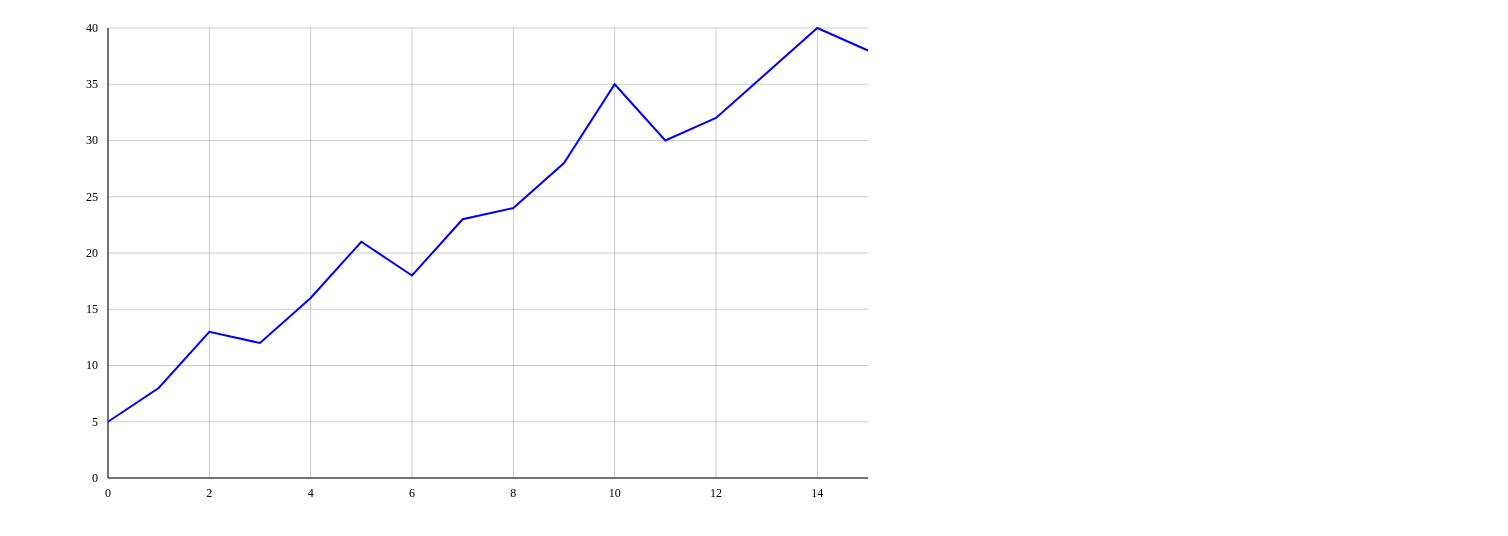
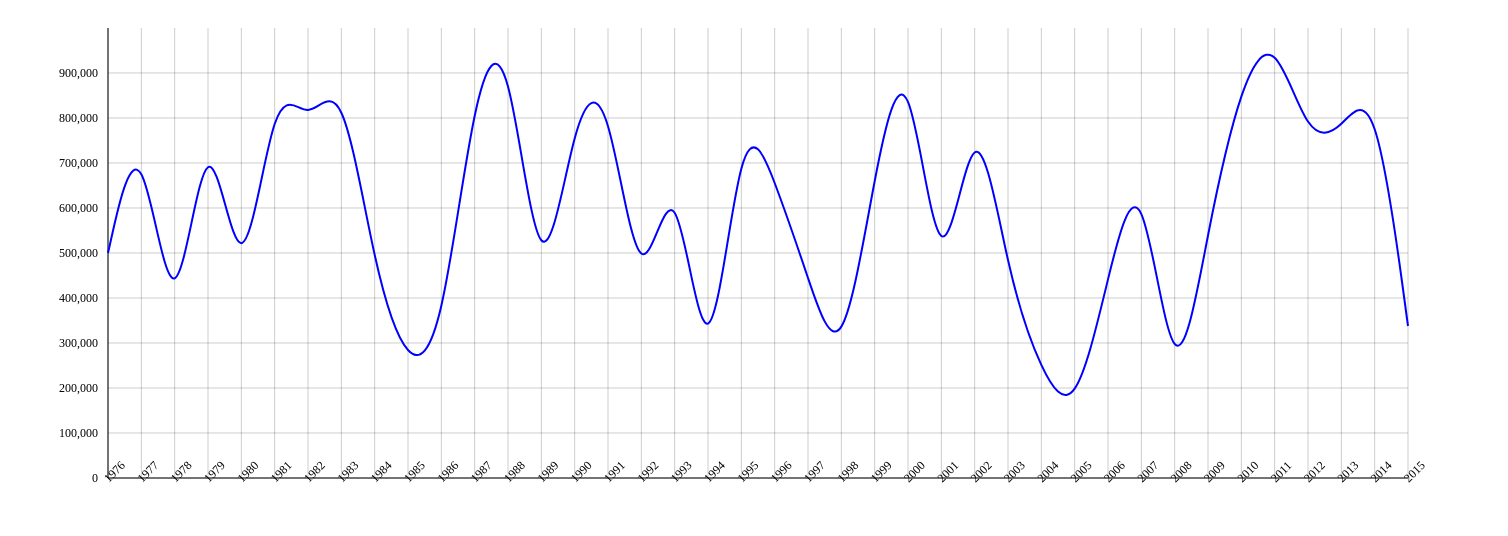
Before and after one commit to nathanhwyoung/line_d3, a plain HTML site: page index.html in a window 1280 px wide. Shown: the whole page, 1508 px wide, since content can reach past the window. Drawn offline with nearby package versions, Linux system fonts and the light colour scheme.

Commit message:
add scale, change data

```diff
--- a/index.html
+++ b/index.html
@@ -1,65 +1,178 @@
 <!doctype html>
 <html lang="ja">
+
 <head>
 	<meta charset="UTF-8">
 	<title>Line Chart</title>
 	<style>
-
 		.axis path,
-  .axis line{
+		.axis line {
 			fill: none;
 			stroke: black;
 		}
 
-  .line{
+		.line {
 			fill: none;
 			stroke: blue;
 			stroke-width: 2px;
 		}
 
-  .tick text{
+		.tick text {
 			font-size: 12px;
 		}
 
-  .tick line{
+		.tick line {
 			opacity: 0.2;
 		}
-
 	</style>
 </head>
+
 <body>
 	<script src="http://d3js.org/d3.v3.js"></script>
 	<script>
-
-var margin = {top: 20, right: 100, bottom: 30, left: 100},
-    width = 960 - margin.left - margin.right,
+		var margin = {
+				top: 20,
+				right: 100,
+				bottom: 30,
+				left: 100
+			},
+			width = 1500 - margin.left - margin.right,
 			height = 500 - margin.top - margin.bottom;
 
-var dataset = [
-  {x: 0, y: 5},
-  {x: 1, y: 8},
-  {x: 2, y: 13},
-  {x: 3, y: 12},
-  {x: 4, y: 16},
-  {x: 5, y: 21},
-  {x: 6, y: 18},
-  {x: 7, y: 23},
-  {x: 8, y: 24},
-  {x: 9, y: 28},
-  {x: 10, y: 35},
-  {x: 11, y: 30},
-  {x: 12, y: 32},
-  {x: 13, y: 36},
-  {x: 14, y: 40},
-  {x: 15, y: 38},
-];
+		var dataset = [{
+			x: 1976,
+			y: 500000
+		}, {
+			x: 1977,
+			y: 828813
+		}, {
+			x: 1978,
+			y: 234986
+		}, {
+			x: 1979,
+			y: 893721
+		}, {
+			x: 1980,
+			y: 333666
+		}, {
+			x: 1981,
+			y: 902922
+		}, {
+			x: 1982,
+			y: 773729
+		}, {
+			x: 1983,
+			y: 909876
+		}, {
+			x: 1984,
+			y: 456789
+		}, {
+			x: 1985,
+			y: 238867
+		}, {
+			x: 1986,
+			y: 293847
+		}, {
+			x: 1987,
+			y: 883374
+		}, {
+			x: 1988,
+			y: 999922
+		}, {
+			x: 1989,
+			y: 335577
+		}, {
+			x: 1990,
+			y: 827364
+		}, {
+			x: 1991,
+			y: 882223
+		}, {
+			x: 1992,
+			y: 334455
+		}, {
+			x: 1993,
+			y: 772211
+		}, {
+			x: 1994,
+			y: 112255
+		}, {
+			x: 1995,
+			y: 837262
+		}, {
+			x: 1996,
+			y: 662522
+		}, {
+			x: 1997,
+			y: 445577
+		}, {
+			x: 1998,
+			y: 222277
+		}, {
+			x: 1999,
+			y: 683833
+		}, {
+			x: 2000,
+			y: 998762
+		}, {
+			x: 2001,
+			y: 334477
+		}, {
+			x: 2002,
+			y: 889977
+		}, {
+			x: 2003,
+			y: 445533
+		}, {
+			x: 2004,
+			y: 233456
+		}, {
+			x: 2005,
+			y: 128374
+		}, {
+			x: 2006,
+			y: 445587
+		}, {
+			x: 2007,
+			y: 737485
+		}, {
+			x: 2008,
+			y: 123433
+		}, {
+			x: 2009,
+			y: 556633
+		}, {
+			x: 2010,
+			y: 883736
+		}, {
+			x: 2011,
+			y: 993300
+		}, {
+			x: 2012,
+			y: 746382
+		}, {
+			x: 2013,
+			y: 773344
+		}, {
+			x: 2014,
+			y: 884466
+		}, {
+			x: 2015,
+			y: 337744
+		}, ];
 
 		var xScale = d3.scale.linear()
-    .domain([0, d3.max(dataset, function(d){ return d.x; })])
+			.domain([d3.min(dataset, function(d) {
+				return d.x;
+			}), d3.max(dataset, function(d) {
+				return d.x;
+			})])
 			.range([0, width]);
 
 		var yScale = d3.scale.linear()
-    .domain([0, d3.max(dataset, function(d){ return d.y; })])
+			.domain([0, d3.max(dataset, function(d) {
+				return d.y;
+			})])
 			.range([height, 0]);
 
 		var xAxis = d3.svg.axis()
@@ -67,7 +180,9 @@ var xAxis = d3.svg.axis()
 			.orient("bottom")
 			.innerTickSize(-height)
 			.outerTickSize(0)
-    .tickPadding(10);
+			.tickPadding(10)
+			.ticks(33)
+			.tickFormat(d3.format("d"));
 
 		var yAxis = d3.svg.axis()
 			.scale(yScale)
@@ -77,8 +192,13 @@ var yAxis = d3.svg.axis()
 			.tickPadding(10);
 
 		var line = d3.svg.line()
-    .x(function(d) { return xScale(d.x); })
-    .y(function(d) { return yScale(d.y); });
+			.interpolate("basis")
+			.x(function(d) {
+				return xScale(d.x);
+			})
+			.y(function(d) {
+				return yScale(d.y);
+			});
 
 		var svg = d3.select("body").append("svg")
 			.attr("width", width + margin.left + margin.right)
@@ -90,6 +210,12 @@ var svg = d3.select("body").append("svg")
 			.attr("class", "x axis")
 			.attr("transform", "translate(0," + height + ")")
 			.call(xAxis)
+			.selectAll("text")
+			.attr("y", 0)
+			.attr("x", 9)
+			.attr("dy", ".35em")
+			.attr("transform", "translate(0,30)")
+			.attr("transform", "rotate(-45)");
 
 		svg.append("g")
 			.attr("class", "y axis")
@@ -100,6 +226,18 @@ var svg = d3.select("body").append("svg")
 			.attr("class", "line")
 			.attr("d", line);
 
+		// svg.append("g")
+		// 	.attr("class", "x axis")
+		// 	.attr("transform", "translate(0," + height + ")")
+		// 	.call(xAxis)
+		// 	.selectAll("text")
+		// 	.attr("y", 0)
+		// 	.attr("x", 9)
+		// 	.attr("dy", ".35em")
+		// 	.attr("transform", "rotate(90)")
+		// 	.style("text-anchor", "start");
+
 	</script>
 </body>
+
 </html>
```
Lines whose indentation alone changed are shown as unchanged.
